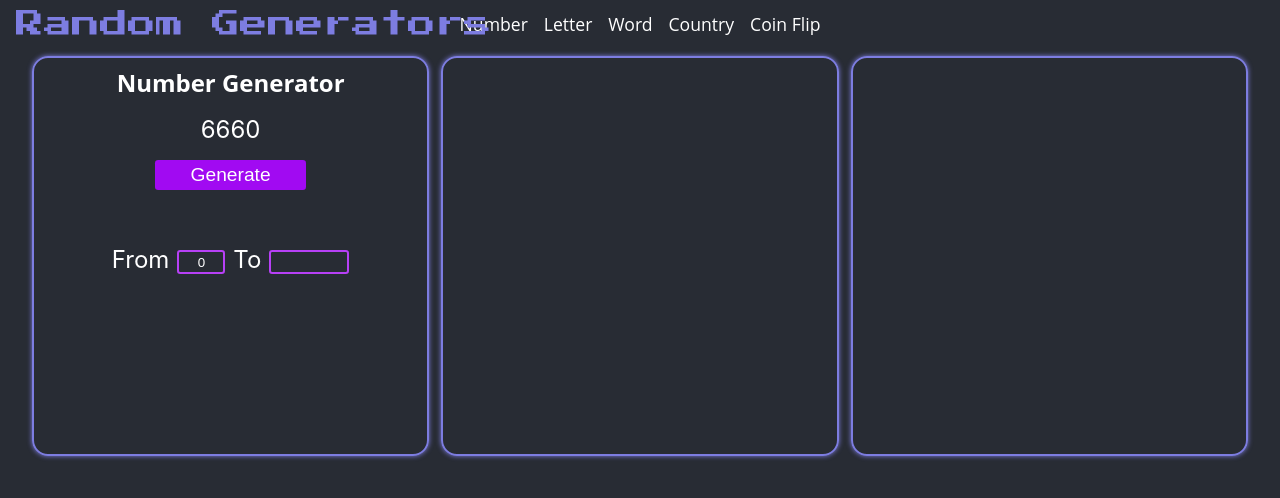
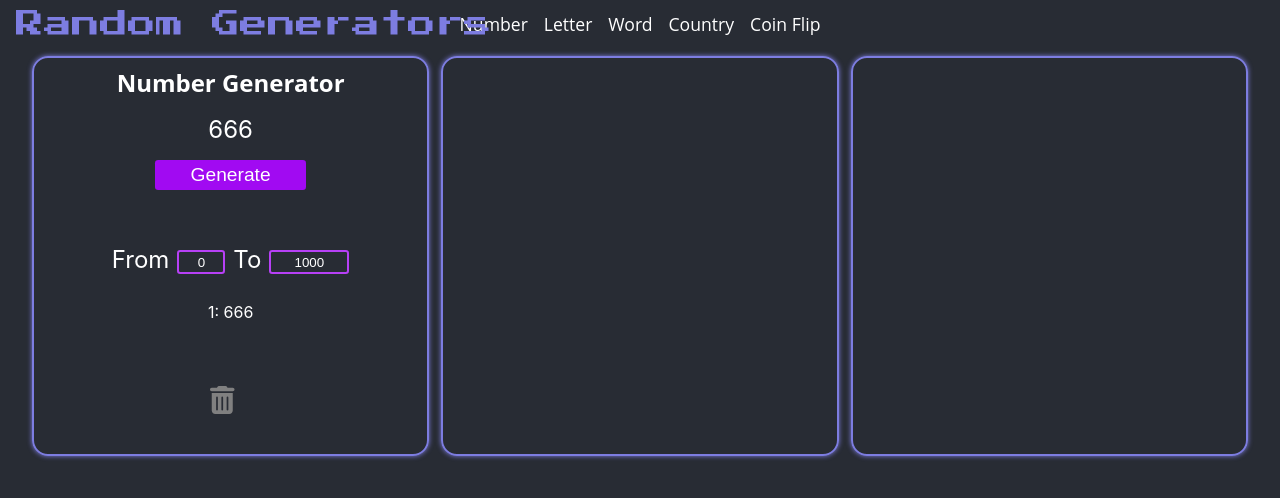
Before and after one commit to 0xRomRom/Random-Generators-V2, a React (Create React App) app in the folder random-generators-v2/: page / in a window 1280 px wide. Both pictures are taken after a click on the button "Generate". Shown: the top 498 px of the page. Built offline with nearby package versions, Linux system fonts and the light colour scheme.

Commit message:
Word generator working

```diff
--- a/random-generators-v2/package.json
+++ b/random-generators-v2/package.json
@@ -3,6 +3,9 @@
   "version": "0.1.0",
   "private": true,
   "dependencies": {
+    "@fortawesome/fontawesome-svg-core": "^6.2.1",
+    "@fortawesome/free-solid-svg-icons": "^6.2.1",
+    "@fortawesome/react-fontawesome": "^0.2.0",
     "@testing-library/jest-dom": "^5.16.5",
     "@testing-library/react": "^13.4.0",
     "@testing-library/user-event": "^13.5.0",
--- a/random-generators-v2/public/index.html
+++ b/random-generators-v2/public/index.html
@@ -5,10 +5,11 @@
     <link rel="icon" href="%PUBLIC_URL%/favicon.ico" />
     <meta name="viewport" content="width=device-width, initial-scale=1" />
     <meta name="theme-color" content="#000000" />
-    <meta
-      name="description"
-      content="Web site created using create-react-app"
-    />
+    <meta name="description" content="Random Generators" />
+    <script
+      src="https://kit.fontawesome.com/5f3c108898.js"
+      crossorigin="anonymous"
+    ></script>
     <link rel="apple-touch-icon" href="%PUBLIC_URL%/logo192.png" />
     <link rel="manifest" href="%PUBLIC_URL%/manifest.json" />
     <title>React App</title>
--- a/random-generators-v2/src/components/generators/NumberGenerator.js
+++ b/random-generators-v2/src/components/generators/NumberGenerator.js
@@ -1,8 +1,12 @@
 import cl from "./NumberGenerator.module.css";
 import React, { useState, useRef } from "react";
 
+import { FontAwesomeIcon } from "@fortawesome/react-fontawesome";
+import { faTrashCan } from "@fortawesome/free-solid-svg-icons";
+
 const NumberGenerator = () => {
   const [randomNumber, setRandomNumber] = useState("");
+  const [logArray, setLogArray] = useState([]);
   const lowInput = useRef(0);
   const highInput = useRef(0);
 
@@ -10,6 +14,7 @@ const NumberGenerator = () => {
     if (+lowInput.current.value === 0 && highInput.current.value === "") {
       const randomInteger = Math.round(Math.random() * 10000);
       setRandomNumber(randomInteger);
+      setLogArray((number) => [...number, randomInteger]);
       return;
     }
 
@@ -18,6 +23,7 @@ const NumberGenerator = () => {
       const maxInt = +highInput.current.value;
       const calculate = Math.round(Math.random() * (maxInt - minInt) + minInt);
       setRandomNumber(calculate);
+      setLogArray((number) => [...number, calculate]);
       return;
     }
   };
@@ -27,14 +33,19 @@ const NumberGenerator = () => {
       calculateAdditional();
       return;
     }
-    const randomInteger = Math.round(Math.random() * 10000);
+    const randomInteger = Math.round(Math.random() * 1000);
     setRandomNumber(randomInteger);
+    setLogArray((number) => [...number, randomInteger]);
+  };
+
+  const deleteListHandler = () => {
+    setLogArray([]);
   };
 
   return (
     <div className={cl["inner-div"]}>
       <h1 className={cl.header}>Number Generator</h1>
-      <span className={cl.output}>{randomNumber}</span>
+      <span className={cl.output}>{randomNumber || "?"}</span>
       <button className={cl.generate} onClick={calculateHandler}>
         Generate
       </button>
@@ -51,9 +62,28 @@ const NumberGenerator = () => {
           type="text"
           className={cl.input2}
           ref={highInput}
-          defaultValue={""}
+          defaultValue={1000}
         ></input>
       </div>
+
+      <div className={cl["log-box"]}>
+        <ul>
+          {logArray.map((numbers, i) => {
+            return (
+              <li key={Math.random()}>
+                {i + 1 + ": "}
+                {numbers}
+              </li>
+            );
+          })}
+        </ul>
+      </div>
+
+      <FontAwesomeIcon
+        icon={faTrashCan}
+        className={cl["delete-list"]}
+        onClick={deleteListHandler}
+      />
     </div>
   );
 };
--- a/random-generators-v2/src/components/generators/NumberGenerator.module.css
+++ b/random-generators-v2/src/components/generators/NumberGenerator.module.css
@@ -80,3 +80,33 @@
   font-size: 1.5rem;
   padding-bottom: 0.3rem !important;
 }
+
+.log-box {
+  position: relative;
+  width: 40%;
+  left: 30%;
+  height: 7rem;
+  overflow: auto;
+  display: flex;
+  justify-content: center;
+  align-items: flex-start;
+  list-style-type: none;
+  /* background-color: black; */
+}
+
+.log-box li {
+  list-style-type: none;
+}
+
+.delete-list {
+  color: gray;
+  font-size: 1.75rem;
+  position: absolute;
+  left: 10.5rem;
+  top: 20rem;
+}
+
+.delete-list:hover {
+  color: white;
+  cursor: pointer;
+}
--- a/random-generators-v2/src/index.css
+++ b/random-generators-v2/src/index.css
@@ -6,6 +6,26 @@ body {
   -moz-osx-font-smoothing: grayscale;
   background-color: rgb(40, 44, 52);
   overflow-x: hidden !important;
+}
+
+/* width */
+::-webkit-scrollbar {
+  width: 10px;
+}
+
+/* Track */
+::-webkit-scrollbar-track {
+  background: #000000;
+}
+
+/* Handle */
+::-webkit-scrollbar-thumb {
+  background: rgb(255, 255, 255);
+}
+
+/* Handle on hover */
+::-webkit-scrollbar-thumb:hover {
+  background: rgb(255, 255, 255);
 }
 
 * {
```
Also changed, not shown: 1 other file (tests, documents, lock files or other folders).
